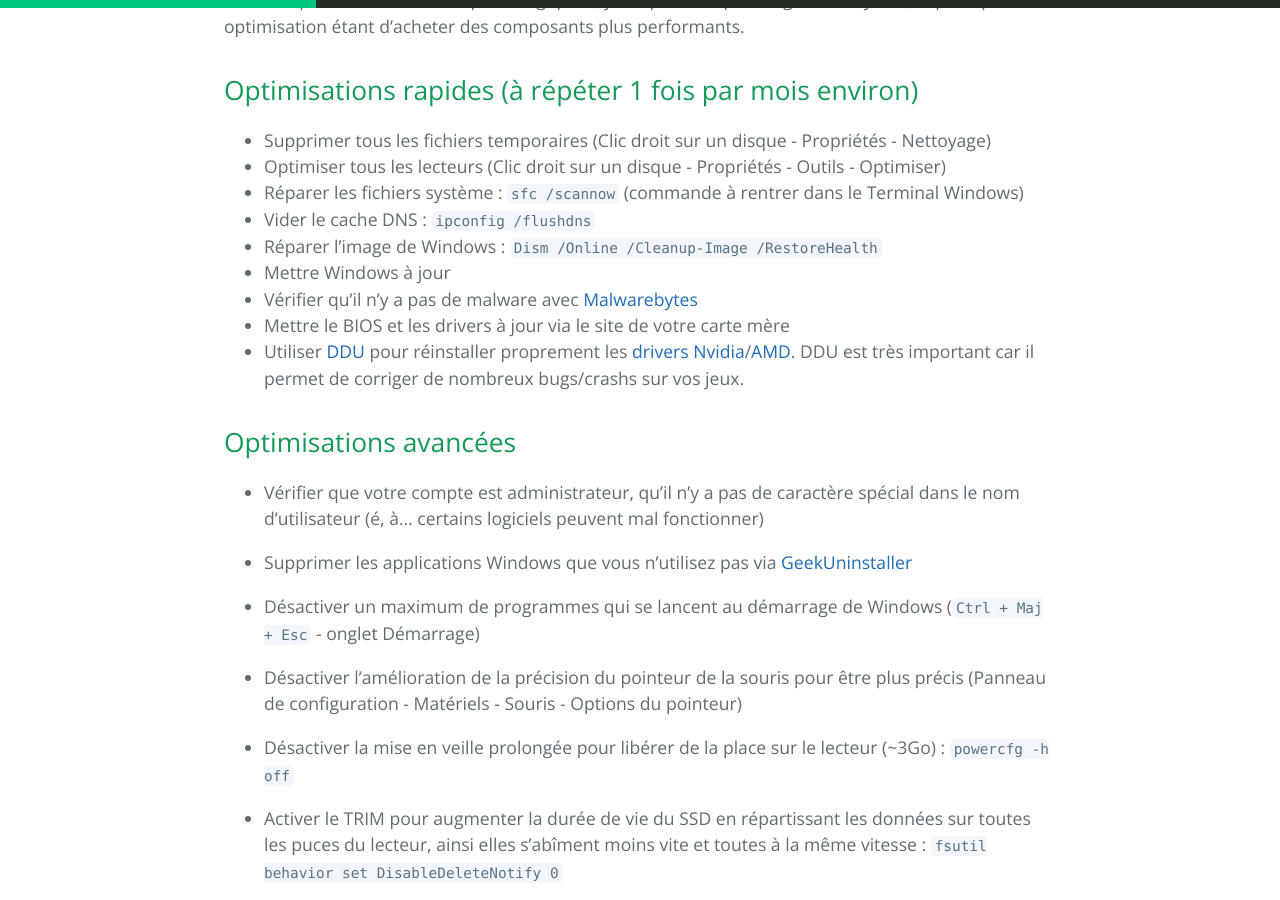
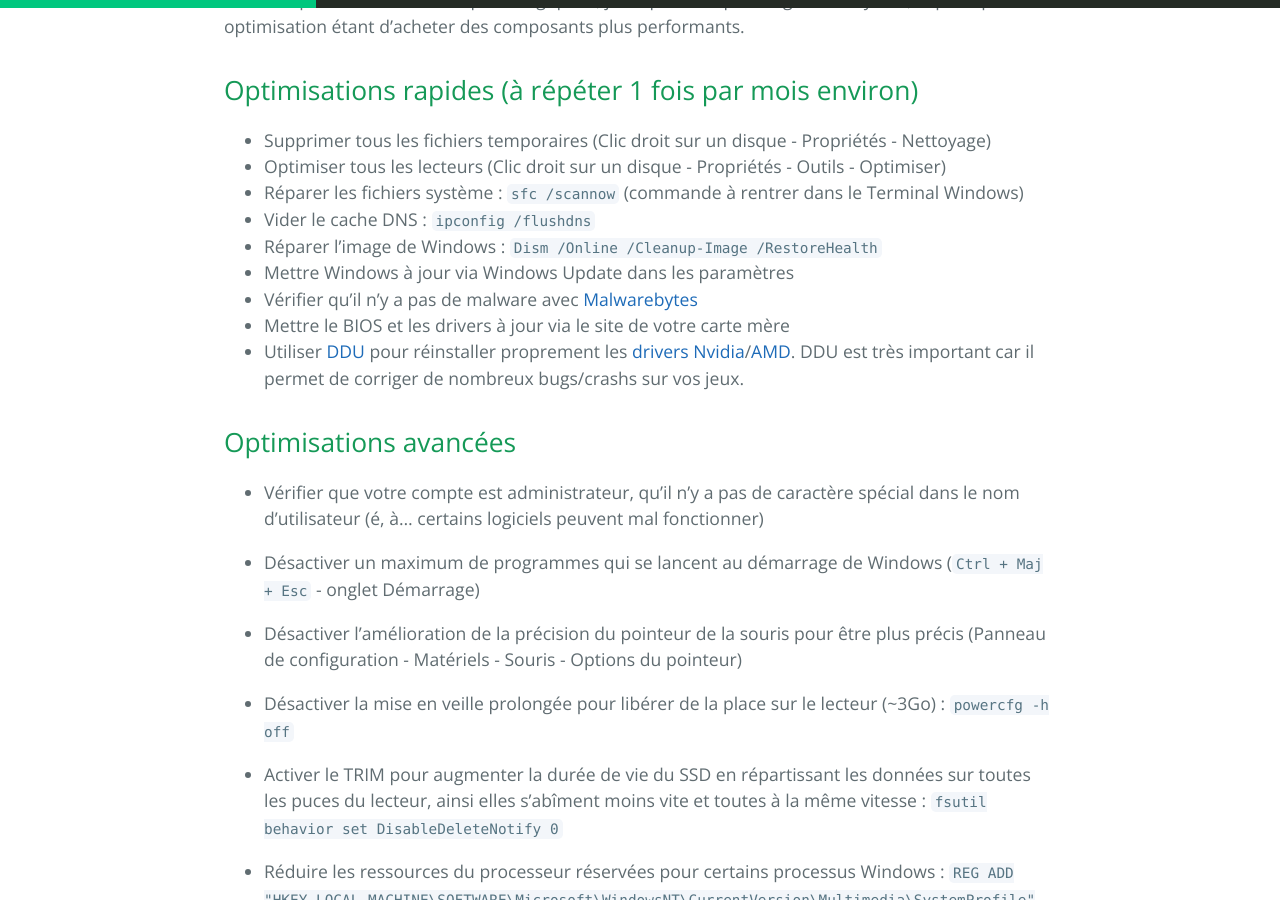
Before and after one commit to PouletEnSlip/pouletenslip.github.io, a Jekyll site: the page built from pages/opti.md, in a window 1280 px wide and 900 px high, scrolled down 578 px. Built offline with Jekyll 4.4.1, drawn with Linux system fonts in a browser that asks for light colours; comment, search, counter and statistics services are not loaded; our own code applies the rules of GitHub Pages for plain Markdown files.

Commit message:
Update opti.md

```diff
--- a/pages/opti.md
+++ b/pages/opti.md
@@ -13,7 +13,7 @@ Voici des optimisations simples et saines pour un PC sous Windows 10/11. Ces man
 * Réparer les fichiers système : `sfc /scannow` (commande à rentrer dans le Terminal Windows)
 * Vider le cache DNS : `ipconfig /flushdns`
 * Réparer l’image de Windows : `Dism /Online /Cleanup-Image /RestoreHealth`
-* Mettre Windows à jour
+* Mettre Windows à jour via Windows Update dans les paramètres
 * Vérifier qu’il n’y a pas de malware avec [Malwarebytes](https://fr.malwarebytes.com/)
 * Mettre le BIOS et les drivers à jour via le site de votre carte mère
 * Utiliser [DDU](https://www.guru3d.com/files-details/display-driver-uninstaller-download.html) pour réinstaller proprement les [drivers Nvidia](https://www.nvidia.fr/Download/index.aspx?lang=fr)/[AMD](https://www.amd.com/en/support). DDU est très important car il permet de corriger de nombreux bugs/crashs sur vos jeux.
@@ -21,8 +21,6 @@ Voici des optimisations simples et saines pour un PC sous Windows 10/11. Ces man
 ## Optimisations avancées
 
 * Vérifier que votre compte est administrateur, qu’il n’y a pas de caractère spécial dans le nom d’utilisateur (é, à... certains logiciels peuvent mal fonctionner)
-
-* Supprimer les applications Windows que vous n’utilisez pas via [GeekUninstaller](https://geekuninstaller.com/download)
 
 * Désactiver un maximum de programmes qui se lancent au démarrage de Windows (`Ctrl + Maj + Esc` - onglet Démarrage)
 
```
